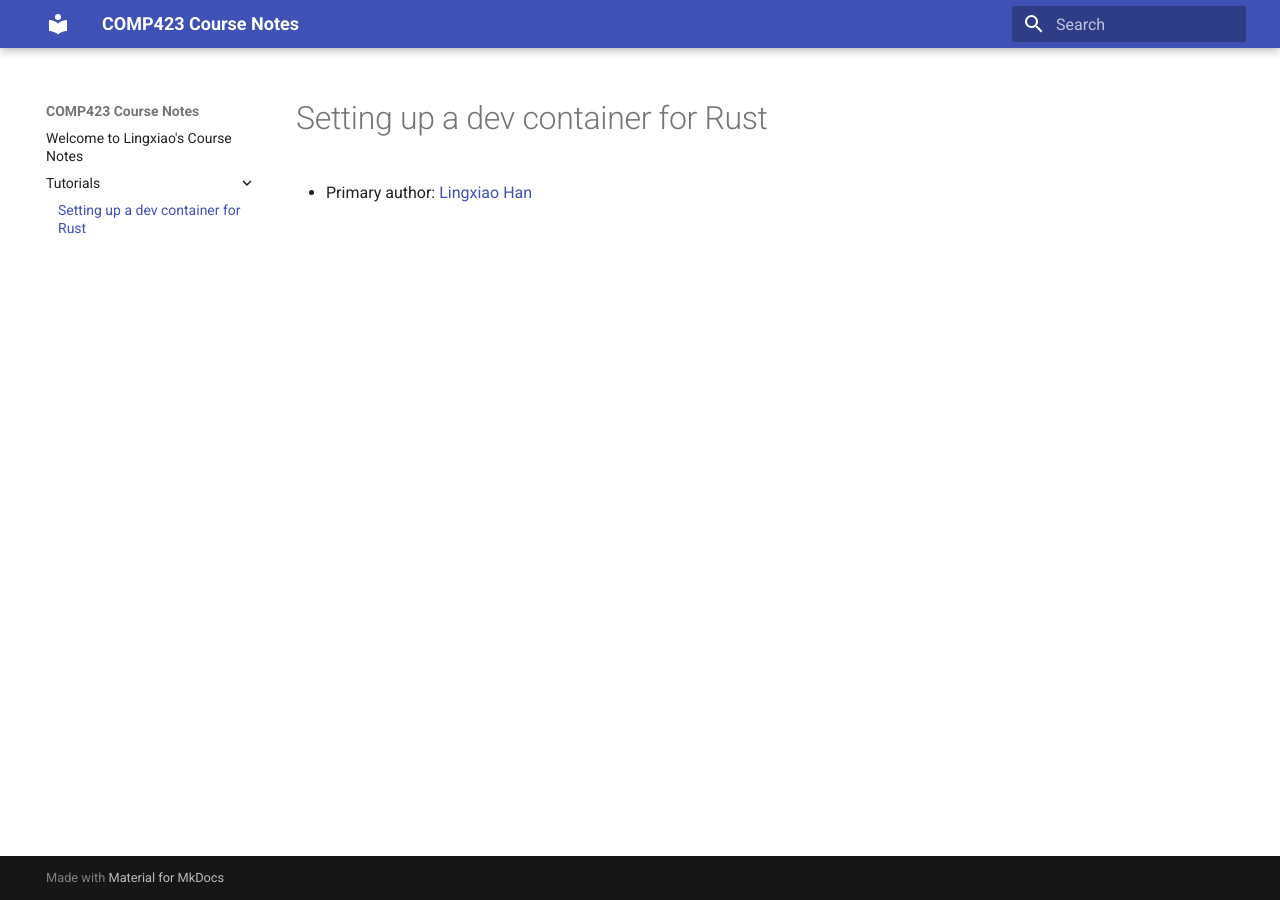
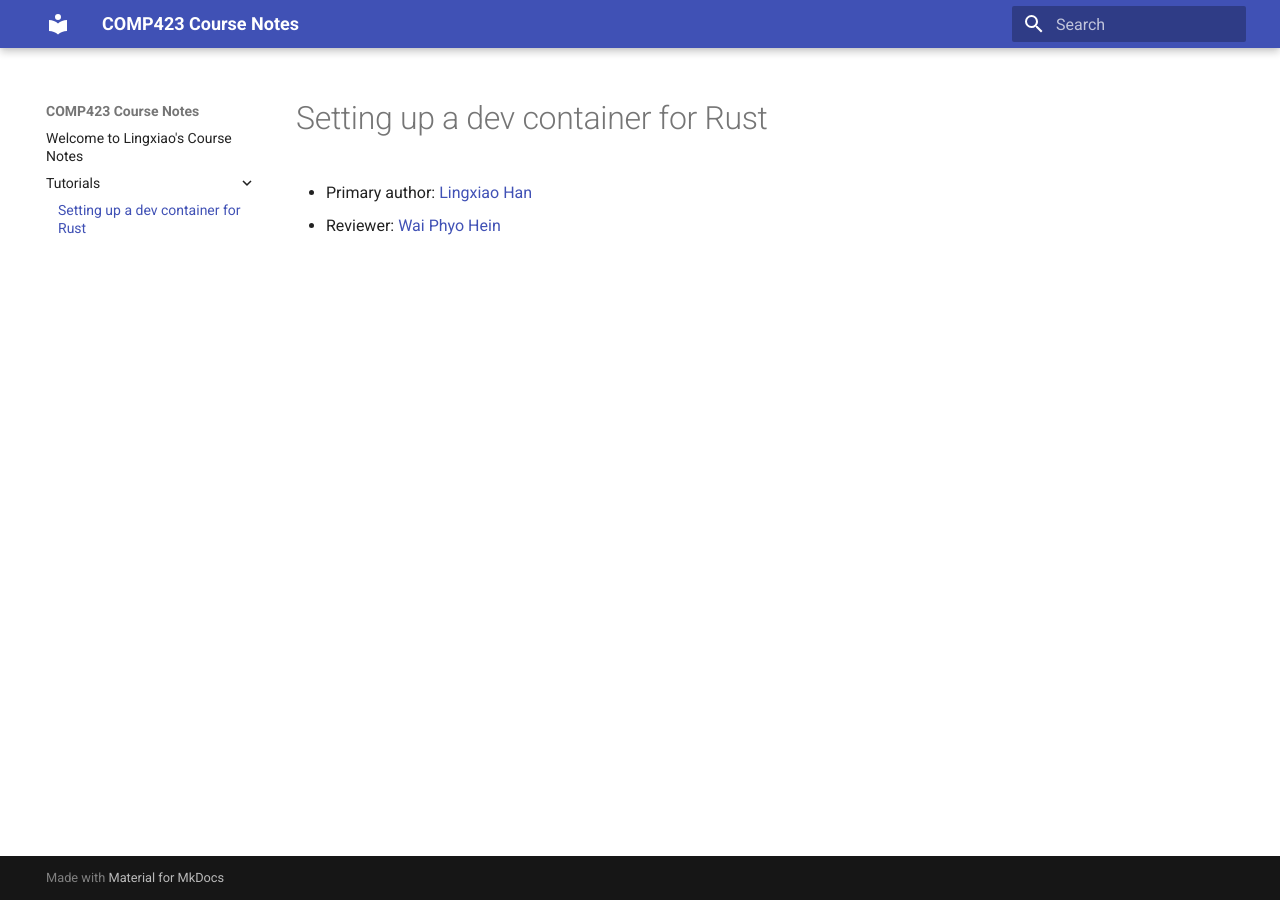
Before and after one commit to Lingxiao-Han/comp423-course-notes, an MkDocs documentation site: the page built from docs/tutorials/rust-setup.md, in a window 1280 px wide. Built offline with MkDocs 1.6.1 and Material for MkDocs 9.7.7, drawn with Linux system fonts in a browser that asks for light colours.

Commit message:
review done

```diff
--- a/docs/tutorials/rust-setup.md
+++ b/docs/tutorials/rust-setup.md
@@ -1,3 +1,4 @@
 # Setting up a dev container for Rust
 
 * Primary author: [Lingxiao Han](https://github.com/Lingxiao-Han)
+* Reviewer: [Wai Phyo Hein](https://github.com/waiphyo04)
```
